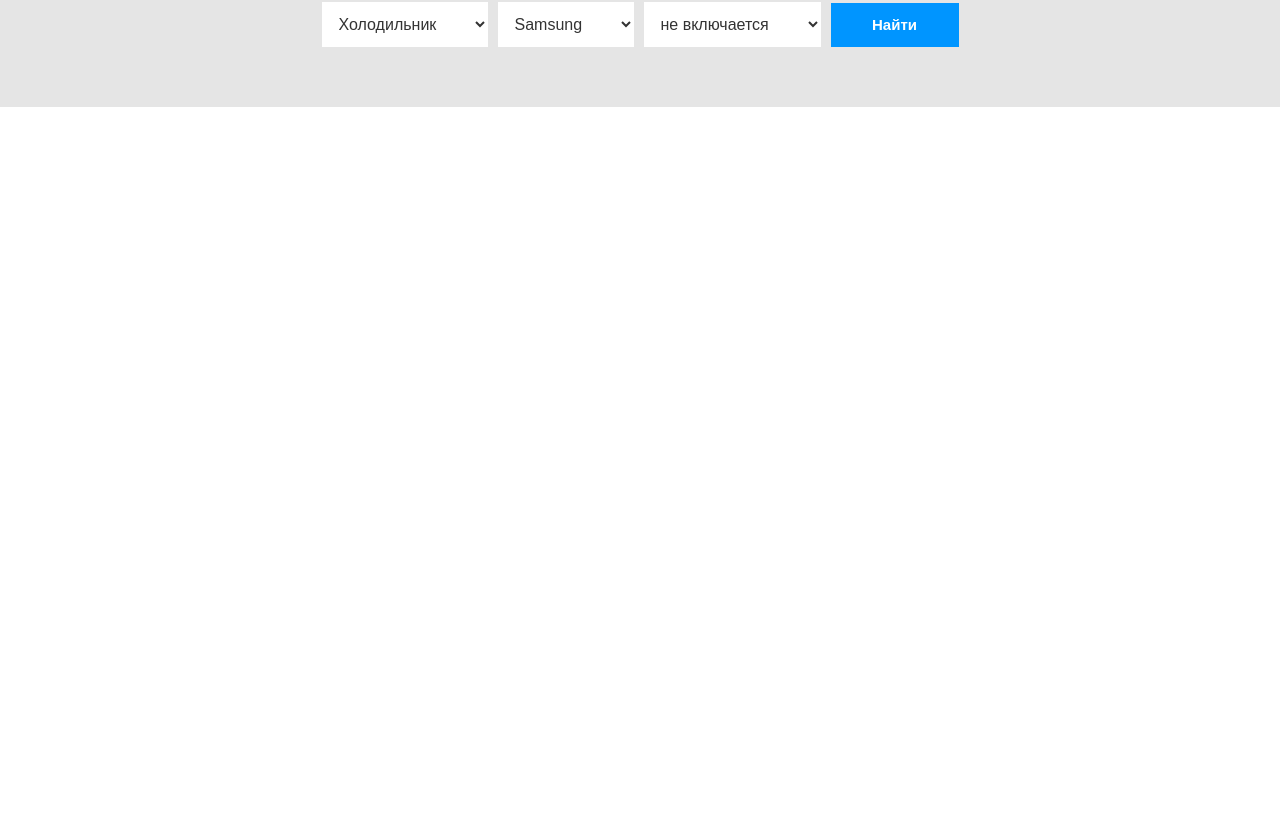
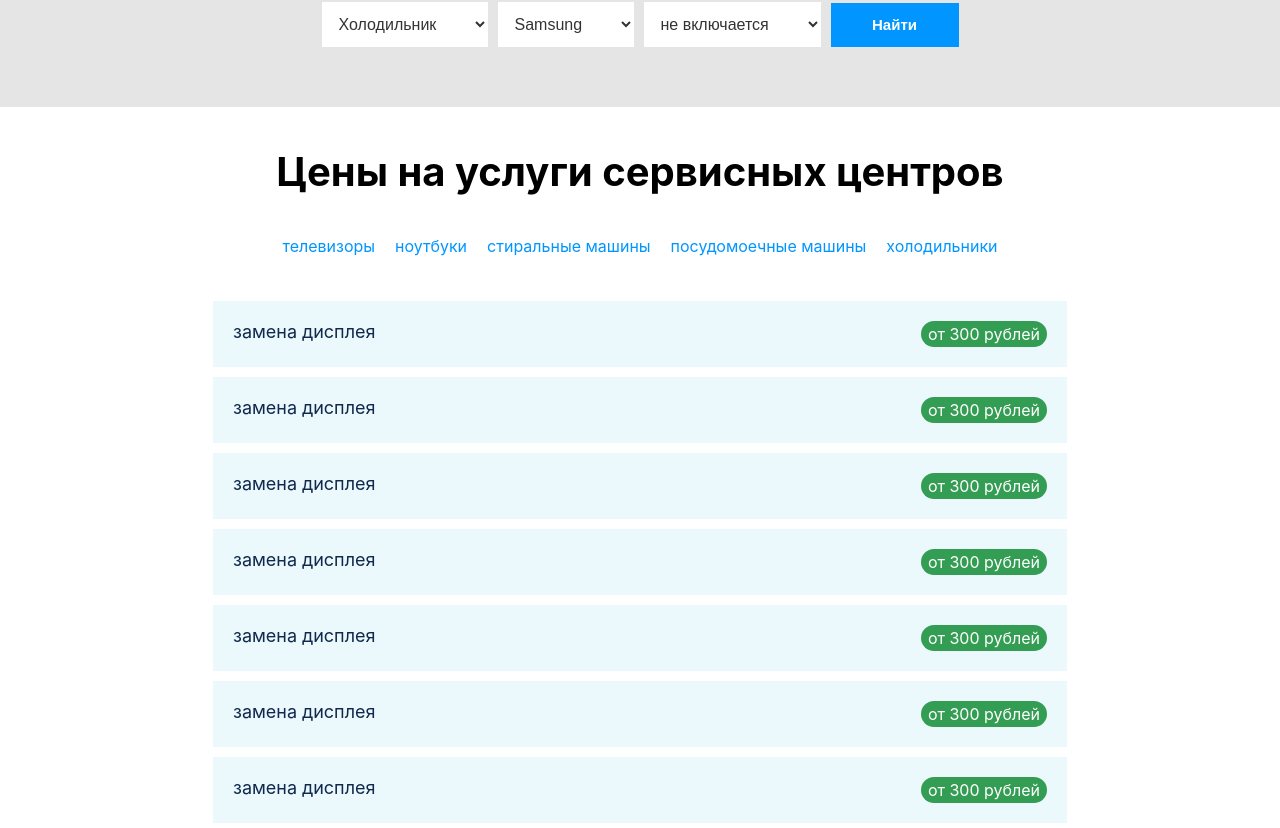
Before and after one commit to LaboroOptimus/bit-service, a React (Create React App) app: page / in a window 1280 px wide. Shown: the part 3116-3944 px from the top of the page. Before the commit the page ends 3263 px from the top, so only its background shows below. Built offline with nearby package versions, Linux system fonts and the light colour scheme.

Commit message:
Добавил блок "Цены"

```diff
--- a/src/App.js
+++ b/src/App.js
@@ -9,6 +9,7 @@ import Main from "./components/Main/Main";
 import Services from "./components/Services/Services";
 import Advantages from "./components/Advantages/Advantages";
 import Cta from "./components/Cta/Cta";
+import Prices from "./components/Prices/Prices";
 
 const Wrapper = styled.div`
   width: 100%;
@@ -28,6 +29,7 @@ function App() {
         <Services/>
         <Advantages/>
         <Cta/>
+        <Prices/>
         </Wrapper>
     </div>
   );
--- a/src/components/Advantages/Advantages.js
+++ b/src/components/Advantages/Advantages.js
@@ -19,7 +19,7 @@ const Title = styled.h2`
     font-size: 40px;
     text-align: center;
     margin-bottom: 40px;
-`
+`;
 
 const Container = styled.div`
     display: flex;
--- /dev/null
+++ b/src/components/Prices/Prices.js
@@ -0,0 +1,119 @@
+import React from 'react'
+import styled from "styled-components";
+
+const Wrapper = styled.div`
+    padding: 0 30px;
+`;
+
+const Title = styled.h2`
+    const Title = styled.h2;
+    font-size: 40px;
+    text-align: center;
+    margin-bottom: 40px;
+`;
+
+const TagContainer = styled.div`
+    display: flex;
+    justify-content: center;
+    margin-bottom: 40px;
+`;
+
+const Tag = styled.span`
+    margin-left: 10px;
+    margin-right: 10px;
+    color: #0095ff;
+    cursor: pointer;
+    text-decoration: none;
+
+    :active, :hover {
+    border-bottom: 1px dashed;
+    }
+`;
+
+const PriceContainer = styled.div`
+    display: flex;
+    flex-direction: column;
+    width: 70%;
+    margin: 0 auto;
+`;
+const Price = styled.div`
+    display: flex;
+    flex-direction: row;
+    justify-content: center;
+    background:#00aee014;
+    margin: 5px 0;
+    padding: 20px;
+
+`;
+
+const PriceTitle = styled.p`
+    flex-grow: 1;
+    padding: 0;
+    margin: 0;
+    color: #10294c;
+    font-size: 18px;
+`;
+
+const PriceValue = styled.span`
+    display: inline-block;
+    vertical-align: middle;
+    background: #349D54;
+    color: #fff;
+    padding: 3px 7px;
+    border-radius: 20px;
+`
+
+
+class Prices extends React.Component {
+    render() {
+        return (
+            <Wrapper>
+                <Title>Цены на услуги сервисных центров</Title>
+                <TagContainer>
+                    <Tag href={'tv'}>телевизоры</Tag>
+                    <Tag href={'tv'}>ноутбуки</Tag>
+                    <Tag href={'tv'}>стиральные машины</Tag>
+                    <Tag href={'tv'}>посудомоечные машины</Tag>
+                    <Tag href={'tv'}>холодильники</Tag>
+                </TagContainer>
+
+                <PriceContainer>
+                    <Price>
+                        <PriceTitle>замена дисплея</PriceTitle>
+                        <PriceValue>от 300 рублей</PriceValue>
+                    </Price>
+
+                    <Price>
+                        <PriceTitle>замена дисплея</PriceTitle>
+                        <PriceValue>от 300 рублей</PriceValue>
+                    </Price>
+
+                    <Price>
+                        <PriceTitle>замена дисплея</PriceTitle>
+                        <PriceValue>от 300 рублей</PriceValue>
+                    </Price>
+                    <Price>
+                        <PriceTitle>замена дисплея</PriceTitle>
+                        <PriceValue>от 300 рублей</PriceValue>
+                    </Price>
+                    <Price>
+                        <PriceTitle>замена дисплея</PriceTitle>
+                        <PriceValue>от 300 рублей</PriceValue>
+                    </Price>
+                    <Price>
+                        <PriceTitle>замена дисплея</PriceTitle>
+                        <PriceValue>от 300 рублей</PriceValue>
+                    </Price>
+                    <Price>
+                        <PriceTitle>замена дисплея</PriceTitle>
+                        <PriceValue>от 300 рублей</PriceValue>
+                    </Price>
+                </PriceContainer>
+
+
+            </Wrapper>
+        )
+    }
+}
+
+export default Prices
```
Also changed, not shown: src/components/Prices/data.js (added, +10 -0 lines).
